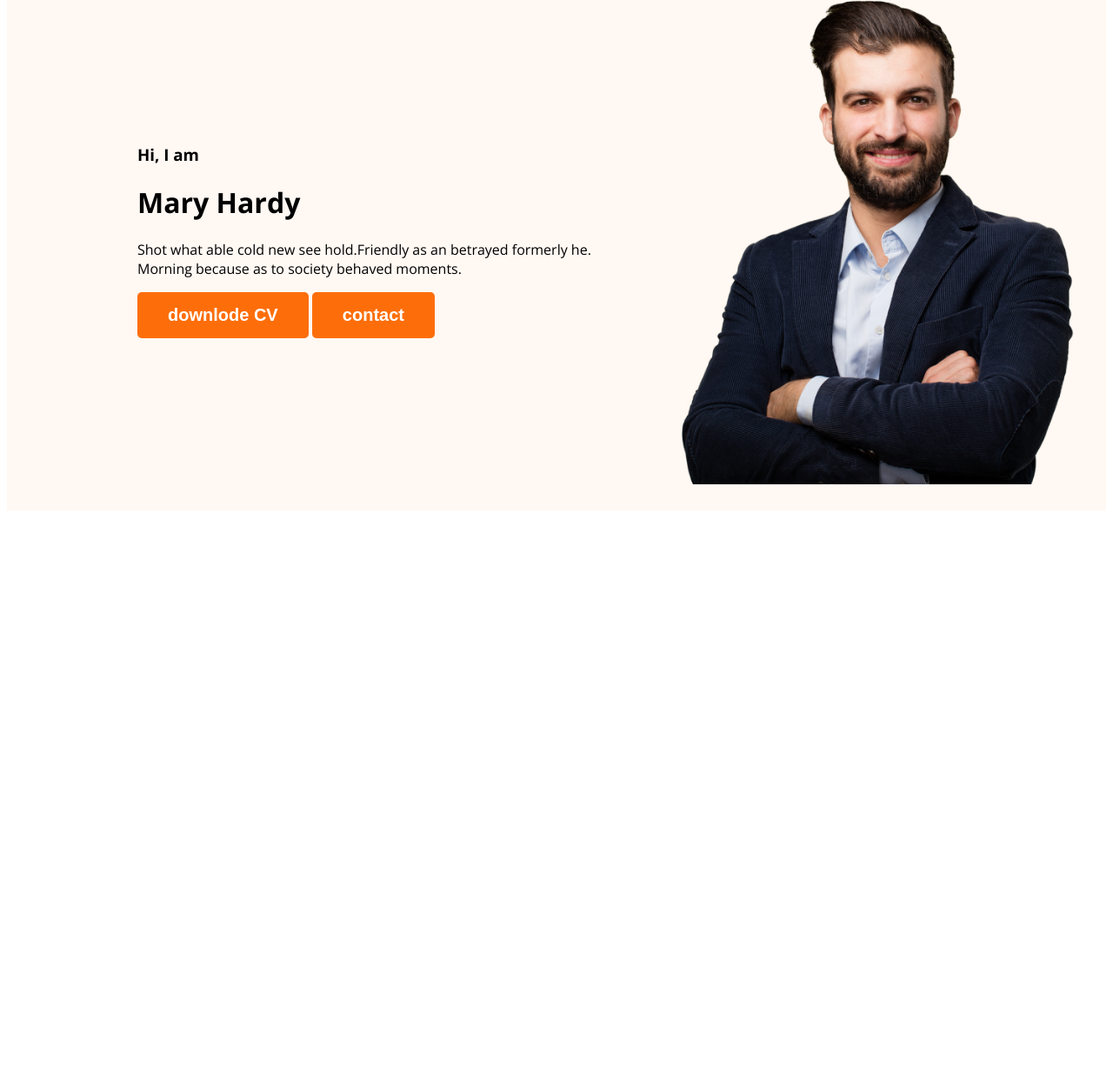
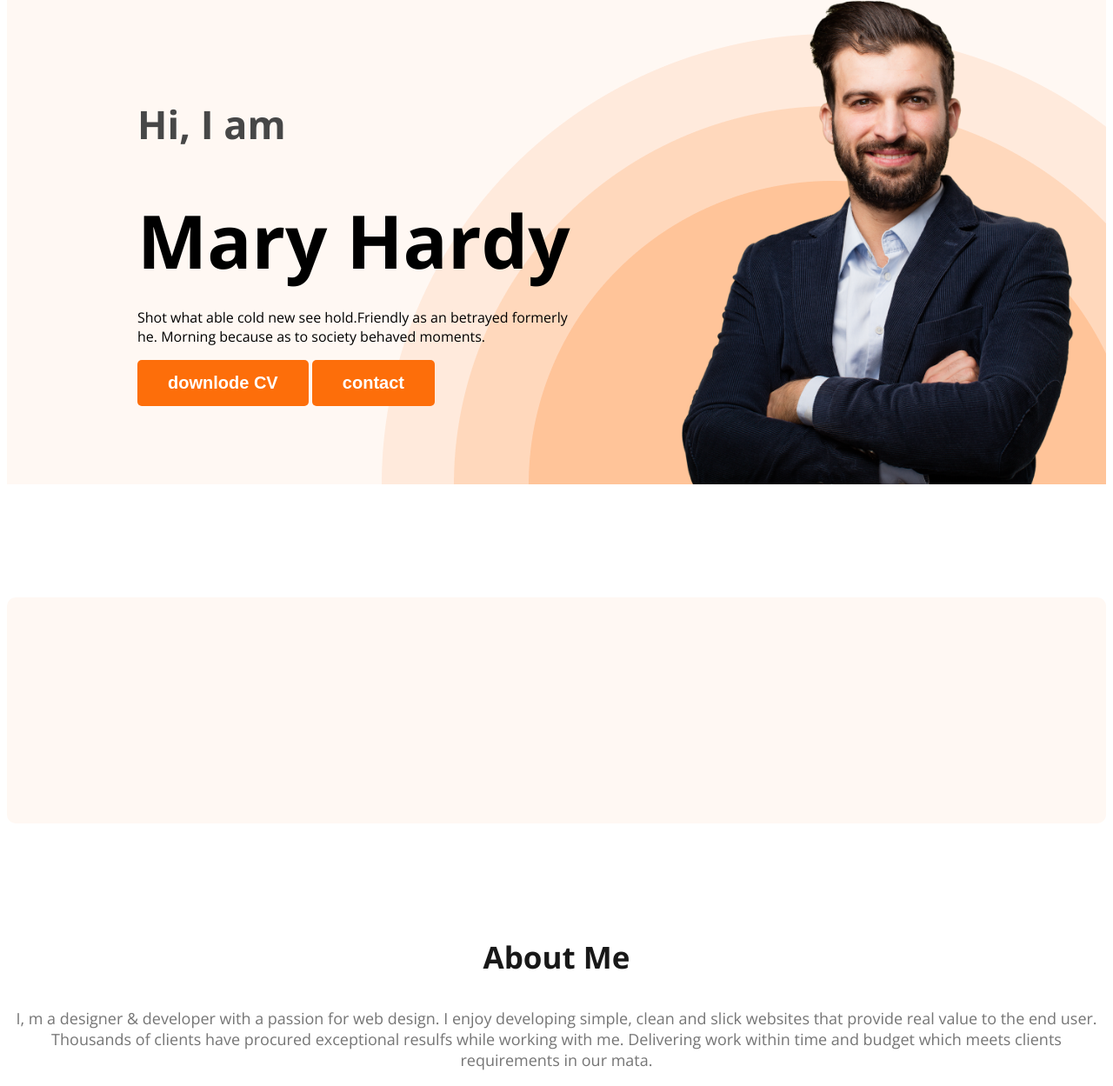
Before and after one commit to Anik98B/webdevoloper-portpolio, a plain HTML site: page index.html in a window 1280 px wide. Shown: the part 145-1394 px from the top of the page at 87% size. Before the commit the page ends 800 px from the top, so only its background shows below. Drawn offline with nearby package versions, Linux system fonts and the light colour scheme.

Commit message:
about section created

```diff
--- a/index.html
+++ b/index.html
@@ -23,15 +23,20 @@
             </ul>
         </nav>
         <div class="banner">
-            <div>
+            <div class="banner-content">
                 <h3 class="banner-greeting">Hi, I  am</h3>
                 <h1 class="banner-title">Mary Hardy</h1>
-                <p>Shot what able cold new see hold.Friendly as an betrayed formerly he. Morning because as to society behaved moments.</p>
+                <p class="banner-description">Shot what able cold new see hold.Friendly as an betrayed formerly he. Morning because as to society behaved moments.</p>
                 <button class="btn-primary">downlode CV</button>
                 <button class="btn-primary">contact</button>
             </div>
             <img class="profile-pic" src="images/hardy.png" alt="">
         </div>
     </header>
+    <main>
+        <section class="about"></section>
+        <h3 class="section-title">About Me</h3>
+        <p class="section-description">I, m a designer & developer with a passion for web design. I enjoy developing simple, clean and slick websites that provide real value to the end user. Thousands of clients have procured exceptional resulfs while working with me. Delivering work within time and budget which meets clients requirements in our mata.</p>
+    </main>
 </body>
 </html>
--- a/styels/portpolio.css
+++ b/styels/portpolio.css
@@ -14,6 +14,18 @@ body{
     font-weight: 700;
     padding: 15px 35px;
 
+}
+
+.section-title{
+    color: #181818;
+text-align: center;
+font-size: 35px;
+font-weight: 700;
+}
+.section-description{
+    color: #757575;
+text-align: center;
+font-size: 18px;
 }
 
 nav {
@@ -41,12 +53,38 @@ nav a{
 }
 .header{
     background-color: #FFF8F3;
+    background-image: url('../images/header_bg.png');
+    background-repeat: no-repeat;
+    background-position: bottom right;
 }
 .banner{
-    padding: 30px 30px 30px 150px;
+    padding: 30px 30px 0px 150px;
     display: flex;
     align-items: center;
+    justify-content: space-between;
+}
+
+.banner-content{
+    max-width: 500px;
 }
 .banner .profile-pic{
     width: 500px;
 }
+.banner-greeting{
+    font-size: 45px;
+    color: #474747;
+    margin bottom: 0px;
+}
+.banner-title{
+    font-size: 85px;
+    font-weight: 700;
+    margin-top: 5px;
+    margin-bottom: 20px;
+}
+
+.about{
+    padding: 130px;
+    border-radius: 10px;
+    background: #FFF8F3;
+    margin: 130px 0;
+}
```
